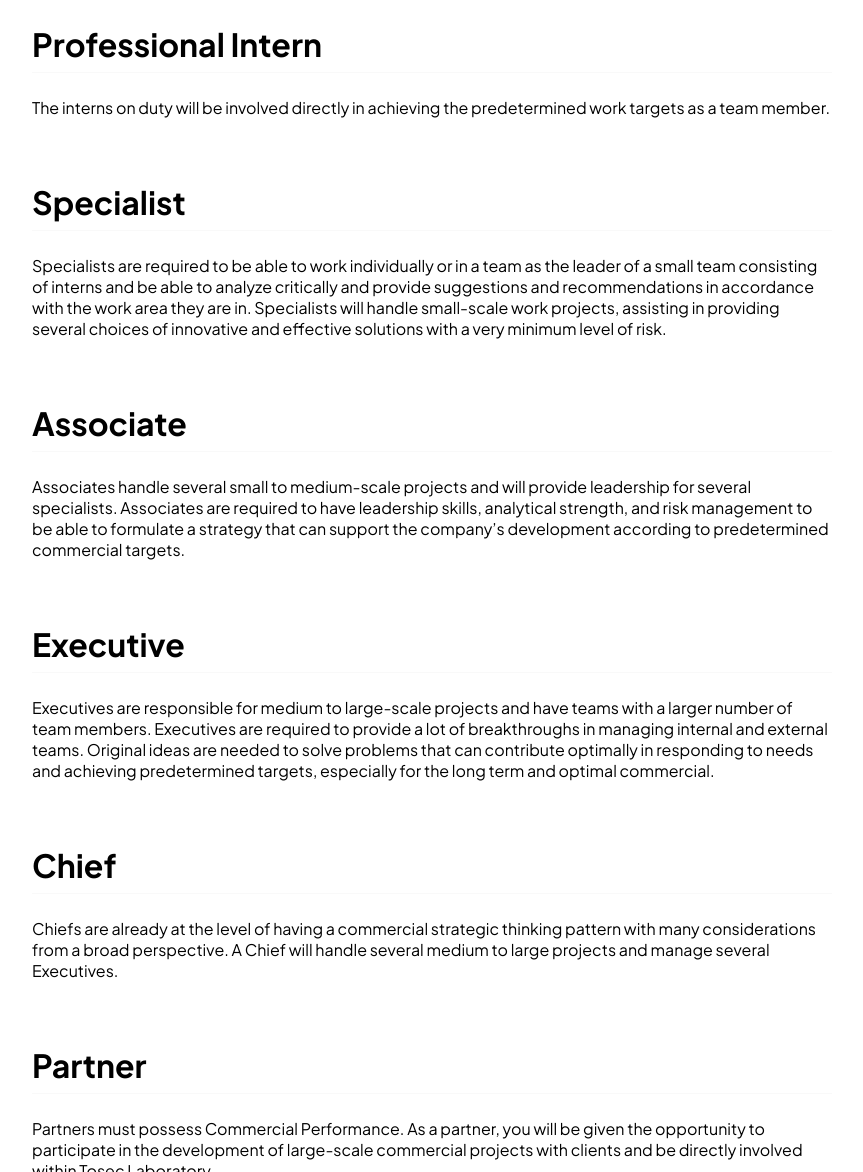
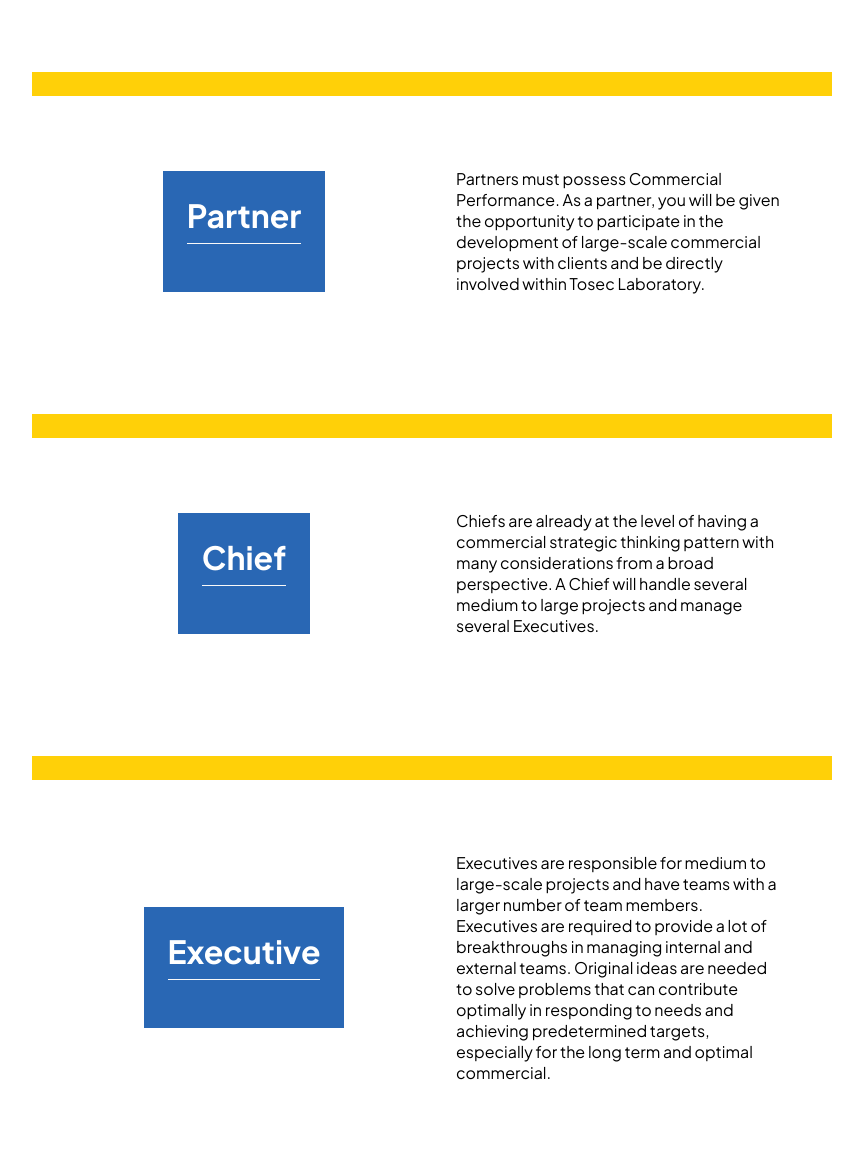
Before and after one commit to ren-id/tosecworld, a Jekyll site: the page built from docs/careers-career-level.html, in a window 1280 px wide and 1400 px high, scrolled down 257 px. Shown: the part 228-1400 px from the top of the window, without its empty margins (208-1071 px from the left). Built offline with Jekyll 4.4.1, drawn with Linux system fonts in a browser that asks for light colours; some of the changed text lies outside the part shown.

Commit message:
Revisi layout level karir

```diff
--- a/docs/careers-career-level.html
+++ b/docs/careers-career-level.html
@@ -5,21 +5,94 @@ layout: default
 header-cover: https://images.pexels.com/photos/258160/pexels-photo-258160.jpeg?auto=compress&cs=tinysrgb&w=1260&h=750&dpr=1
 ---
 <div class="badan">
-<h2>Professional Intern</h2>
-<p>The interns on duty will be involved directly in achieving the predetermined work targets as a team member.</p>
 
-<h2>Specialist</h2>
-<p>Specialists are required to be able to work individually or in a team as the leader of a small team consisting of interns and be able to analyze critically and provide suggestions and recommendations in accordance with the work area they are in. Specialists will handle small-scale work projects, assisting in providing several choices of innovative and effective solutions with a very minimum level of risk.</p>
+<div class="section p-3 lebar-maks-lanskap aksen-border-atas">
+    <div class="flex">
+        <div class="col-2 middle">
+            <div class="p-3 latar-biru">
+                <h2>Partner</h2>
+            </div>
+        </div>
+        <div class="col-2 middle">
+            <div class="p-3">
+                <p>Partners must possess Commercial Performance. As a partner, you will be given the opportunity to participate in the development of large-scale commercial projects with clients and be directly involved within Tosec Laboratory.</p>
+            </div>
+        </div>
+    </div>
+</div>
 
-<h2>Associate</h2>
-<p>Associates handle several small to medium-scale projects and will provide leadership for several specialists. Associates are required to have leadership skills, analytical strength, and risk management to be able to formulate a strategy that can support the company’s development according to predetermined commercial targets.</p>
+<div class="section p-3 lebar-maks-lanskap aksen-border-atas">
+    <div class="flex">
+        <div class="col-2 middle">
+            <div class="p-3 latar-biru">
+                <h2>Chief</h2>
+            </div>
+        </div>
+        <div class="col-2 middle">
+            <div class="p-3">
+                <p>Chiefs are already at the level of having a commercial strategic thinking pattern with many considerations from a broad perspective. A Chief will handle several medium to large projects and manage several Executives.</p>
+            </div>
+        </div>
+    </div>
+</div>
 
-<h2>Executive</h2>
-<p>Executives are responsible for medium to large-scale projects and have teams with a larger number of team members. Executives are required to provide a lot of breakthroughs in managing internal and external teams. Original ideas are needed to solve problems that can contribute optimally in responding to needs and achieving predetermined targets, especially for the long term and optimal commercial.</p>
+<div class="section p-3 lebar-maks-lanskap aksen-border-atas">
+    <div class="flex">
+        <div class="col-2 middle">
+            <div class="p-3 latar-biru">
+                <h2>Executive</h2>
+            </div>
+        </div>
+        <div class="col-2 middle">
+            <div class="p-3">
+                <p>Executives are responsible for medium to large-scale projects and have teams with a larger number of team members. Executives are required to provide a lot of breakthroughs in managing internal and external teams. Original ideas are needed to solve problems that can contribute optimally in responding to needs and achieving predetermined targets, especially for the long term and optimal commercial.</p>
+            </div>
+        </div>
+    </div>
+</div>
 
-<h2>Chief</h2>
-<p>Chiefs are already at the level of having a commercial strategic thinking pattern with many considerations from a broad perspective. A Chief will handle several medium to large projects and manage several Executives.</p>
+<div class="section p-3 lebar-maks-lanskap aksen-border-atas">
+    <div class="flex">
+        <div class="col-2 middle">
+            <div class="p-3 latar-biru">
+                <h2>Associate</h2>
+            </div>
+        </div>
+        <div class="col-2 middle">
+            <div class="p-3">
+                <p>Associates handle several small to medium-scale projects and will provide leadership for several specialists. Associates are required to have leadership skills, analytical strength, and risk management to be able to formulate a strategy that can support the company’s development according to predetermined commercial targets.</p>
+            </div>
+        </div>
+    </div>
+</div>
 
-<h2>Partner</h2>
-<p>Partners must possess Commercial Performance. As a partner, you will be given the opportunity to participate in the development of large-scale commercial projects with clients and be directly involved within Tosec Laboratory.</p>
+<div class="section p-3 lebar-maks-lanskap aksen-border-atas">
+    <div class="flex">
+        <div class="col-2 middle">
+            <div class="p-3 latar-biru">
+                <h2>Specialist</h2>
+            </div>
+        </div>
+        <div class="col-2 middle">
+            <div class="p-3">
+                <p>Specialists are required to be able to work individually or in a team as the leader of a small team consisting of interns and be able to analyze critically and provide suggestions and recommendations in accordance with the work area they are in. Specialists will handle small-scale work projects, assisting in providing several choices of innovative and effective solutions with a very minimum level of risk.</p>
+            </div>
+        </div>
+    </div>
 </div>
+
+<div class="section p-3 lebar-maks-lanskap aksen-border-atas">
+    <div class="flex">
+        <div class="col-2 middle">
+            <div class="p-3 latar-biru">
+                <h2>Professional Intern</h2>
+            </div>
+        </div>
+        <div class="col-2 middle">
+            <div class="p-3">
+                <p>The interns on duty will be involved directly in achieving the predetermined work targets as a team member.</p>
+        </div>
+    </div>
+</div>
+
+</div>
--- a/docs/tosecworld.css
+++ b/docs/tosecworld.css
@@ -649,6 +649,10 @@ footer {
     border-right: calc(3 * var(--ukuran-kelipatan)) solid var(--aksen-jingga);
 }
 
+.aksen-border-atas {
+    border-top: calc(3 * var(--ukuran-kelipatan)) solid var(--aksen-jingga);
+}
+
 .lebar-maks-lanskap {
     max-width: 1280px;
 }
```
